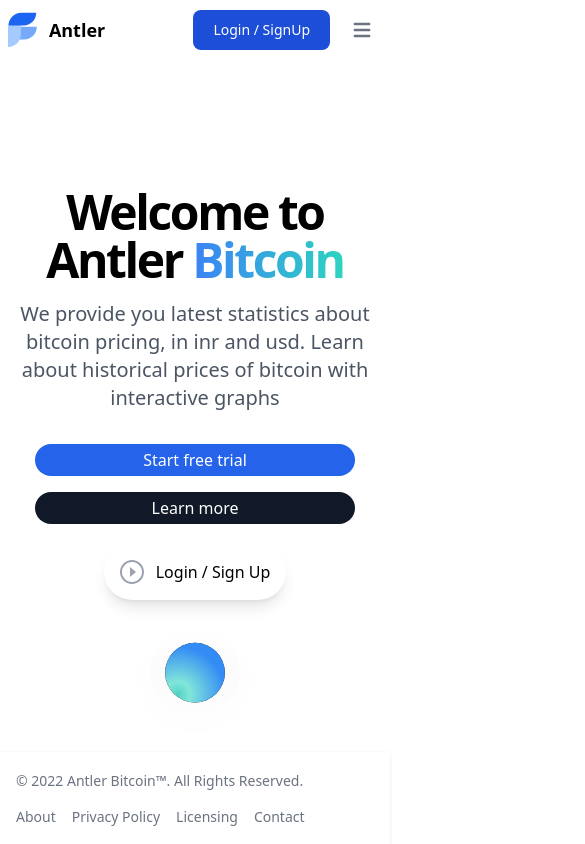
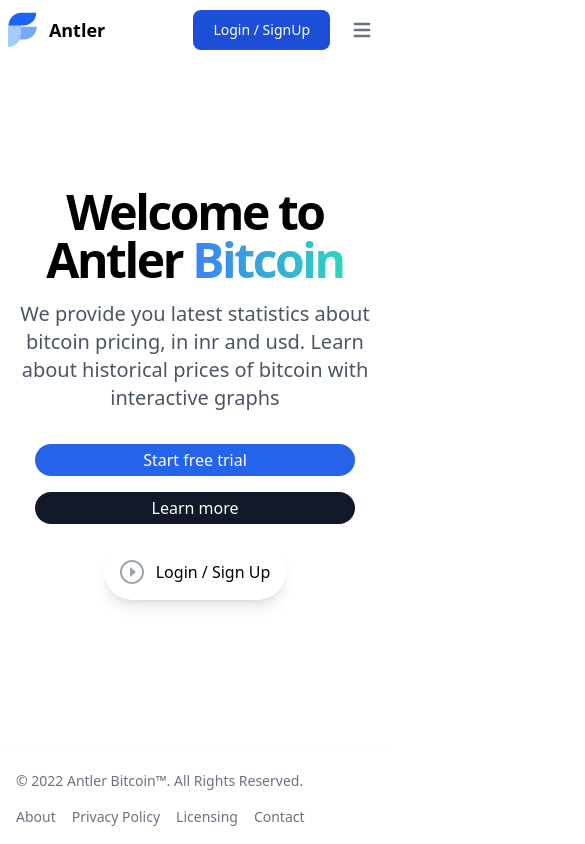
Before and after one commit to ankithans/antler-bitcoin, a React (Create React App) app: page / in a window 390 px wide. Shown: the top 844 px of the page, 585 px wide, since content can reach past the window. Built offline with nearby package versions, Linux system fonts and the light colour scheme; no server answers.

Commit message:
style: fix landing in mobile

```diff
--- a/src/pages/Landing.js
+++ b/src/pages/Landing.js
@@ -8,7 +8,7 @@ export default function Landing() {
 		<div className="  text-center justify-center">
 			<section className="relative">
 				<div
-					className="absolute left-1/2 transform -translate-x-1/2 translate-y-28 bottom-0 pointer-events-none"
+					className="absolute sm:left-1/2 transform -translate-x-1/2 hidden xl:block sm:translate-y-28 bottom-0 pointer-events-none"
 					aria-hidden="true"
 				>
 					<svg
@@ -89,7 +89,7 @@ export default function Landing() {
 							>
 								<div className="flex flex-col justify-center">
 									<svg
-										className="absolute inset-0 max-w-full mx-auto md:max-w-none h-auto"
+										className="absolute hidden sm:block inset-0 max-w-full mx-auto md:max-w-none h-auto"
 										width="768"
 										height="432"
 										viewBox="0 0 768 432"
```
